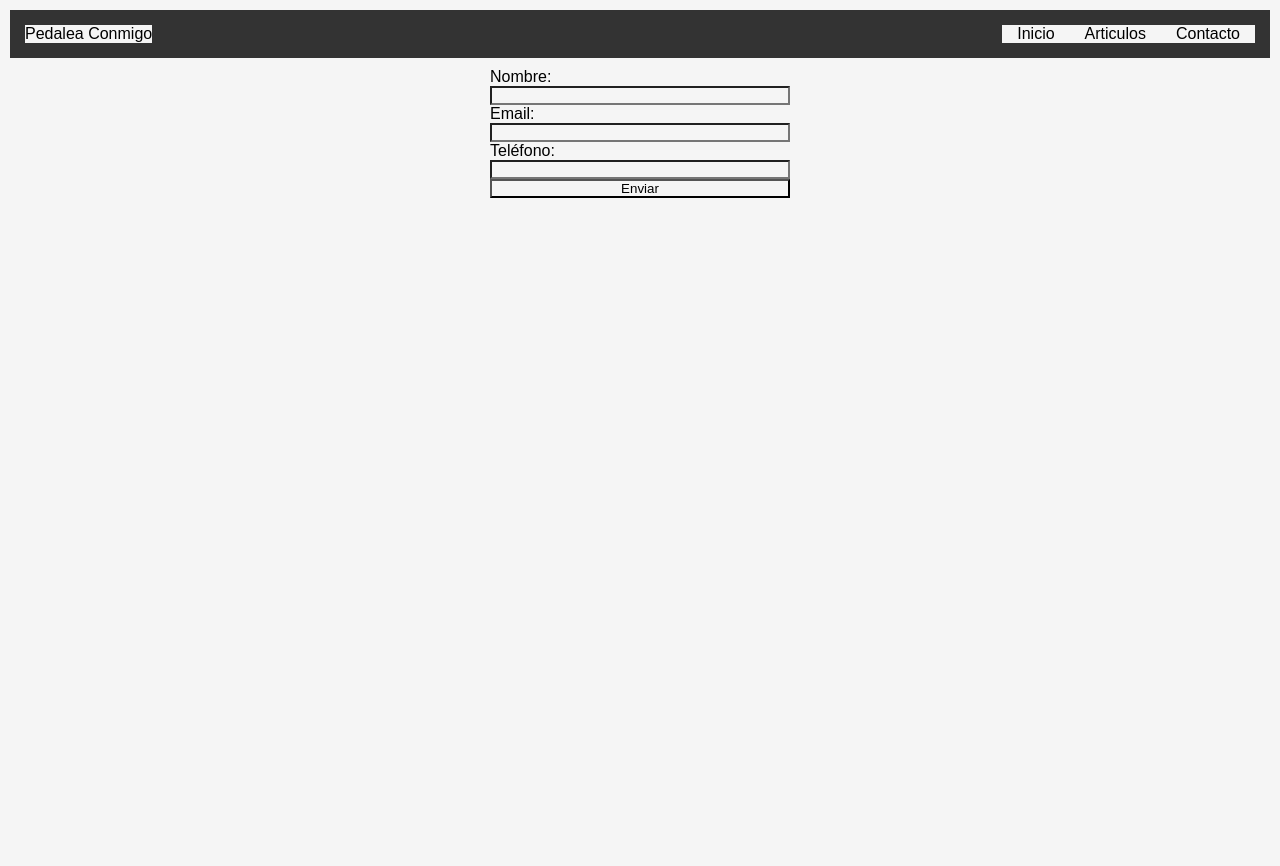
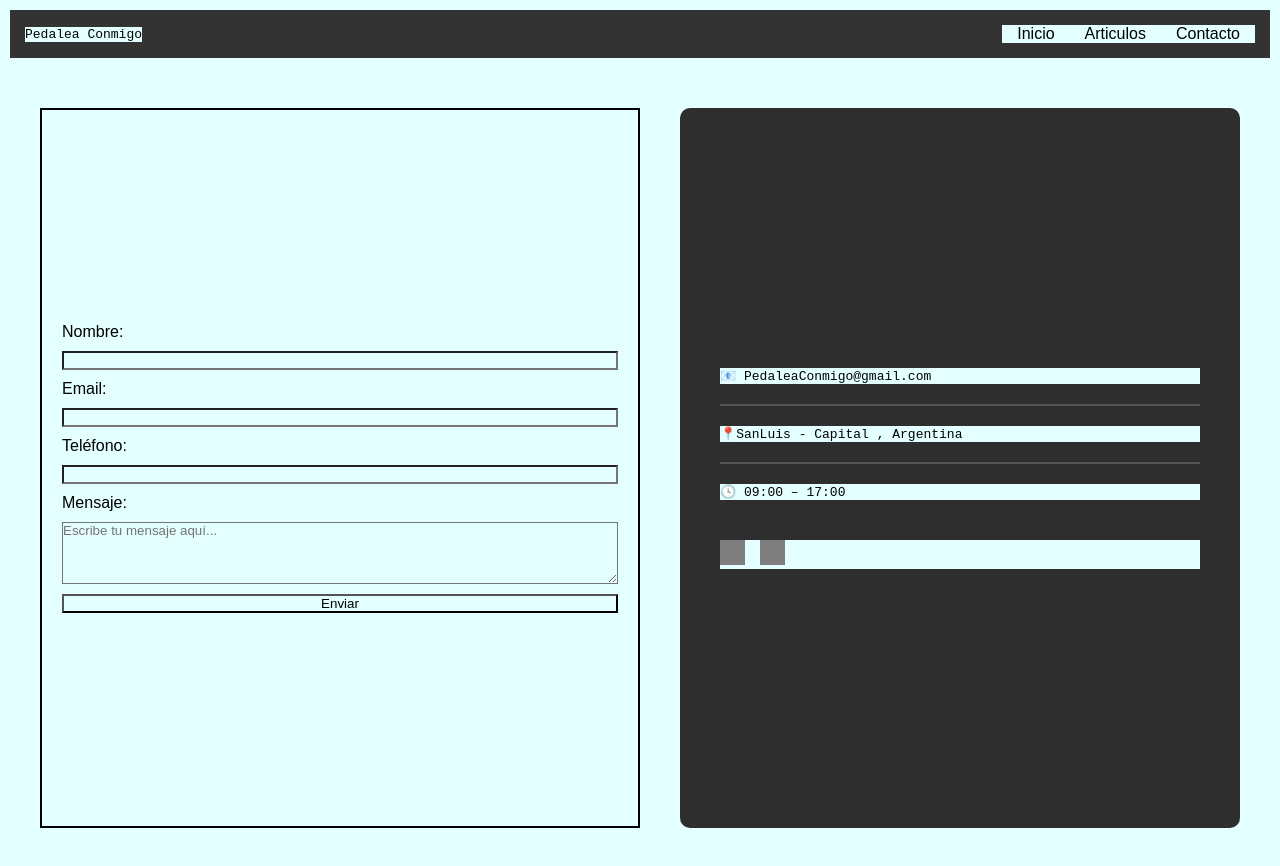
Before and after one commit to SandraFlors/tpIntegrador-Web1, a plain HTML site: page Formulario.html in a window 1280 px wide. Before the commit the page ends 800 px from the top, so only its background shows below. Drawn offline with Linux system fonts and the light colour scheme; grey boxes are pictures that could not be loaded.

Commit message:
rediseño de pag.contact

```diff
--- a/Formulario.html
+++ b/Formulario.html
@@ -22,6 +22,7 @@
         </nav>
     </header>
 
+    <section class="contacto">
     <form id="formulario">
       <label>Nombre:</label>
       <input type="text" id="nombre" required maxlength="30">
@@ -32,9 +33,26 @@
       <label>Teléfono:</label>
       <input type="text" id="telefono" required>
 
+ <label>Mensaje:</label>
+  <textarea id="mensaje" rows="4" placeholder="Escribe tu mensaje aquí..." required></textarea>
+
       <button type="submit">Enviar</button>
     </form>
 
+    <!--REVISAAARRRRR al darle boton enviar , que salga un msj :
+    por ejemplo: "¡Gracias! Recibimos tu mensaje. Pronto nos pondremos en contacto.";-->
+<div class="info-contacto">
+    <p>📧 PedaleaConmigo@gmail.com</p>
+    <hr>
+    <p>📍SanLuis - Capital , Argentina</p>
+    <hr>
+    <p>🕓 09:00 – 17:00</p>
+    <div class="redes">
+      <a href="#"><img src="https://cdn-icons-png.flaticon.com/512/733/733547.png" alt="Facebook"></a>
+      <a href="#"><img src="https://cdn-icons-png.flaticon.com/512/2111/2111463.png" alt="Instagram"></a>
+    </div>
+  </div>
+  </section>
 </body>
 
 </html>
--- a/css/Styles.css
+++ b/css/Styles.css
@@ -61,20 +61,22 @@
 .The-Black-and-Red-5-hsla {
   color: hsla(0, 96, 7, 1);
 }
-
+/*Pagina INICIO------------------------------------------------------*/
 * {
   /*universal-a toda la pagina*/
   padding: 0%;
   margin: 0%;
   box-sizing: border-box;
-  background-color: whitesmoke;
+  background-color: rgb(228, 255, 255);
   color: hsla(0, 96, 7, 1);
   font-family: fantasy, papyrus;
+
 }
 
 p {
   /*logo PEDALEA CONMIGO */
   font-size: 30;
+  font-family: monospace ;
 
 }
 
@@ -106,10 +108,54 @@ nav a {
   text-decoration: none;
 }
 
-/*Pagina Contacto*/
-form {
+/*Pagina CONTACTO------------------------------------------------------*/
+.contacto {
+  display: flex;
+  justify-content: center;
+  align-items: stretch;
+  min-height: 100vh;
+  padding: 40px;
+  gap: 40px;
+}
+form{
+    width: 50%;
+    display: flex;
+    flex-direction: column;
+    border:2px solid black;
+    padding: 20px;
+    gap: 10px;
+    justify-content: center;
+   margin: 0 auto;
+}
+.info-contacto {
+  flex: 1;
+  background-color: #2e2e2e;
+  color: black;
+  padding: 40px;
+  border-radius: 10px;
   display: flex;
   flex-direction: column;
-  width: 300px;
-  margin: auto;
+  justify-content: center;
+  gap: 20px;
 }
+
+.info-contacto hr {
+  border: 0.5px solid #555;
+}
+
+.redes {
+  display: flex;
+  gap: 15px;
+  margin-top: 20px;
+}
+
+.redes img {
+  width: 25px;
+  height: 25px;
+  filter: grayscale(1) brightness(0.8);
+  transition: 0.3s;
+}
+
+.redes img:hover {
+  filter: none;
+}
```
